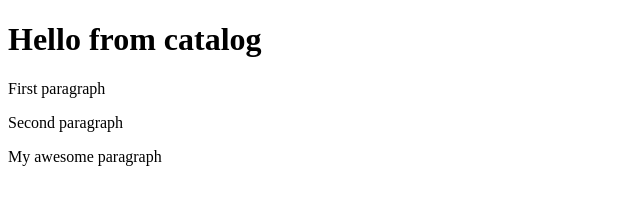
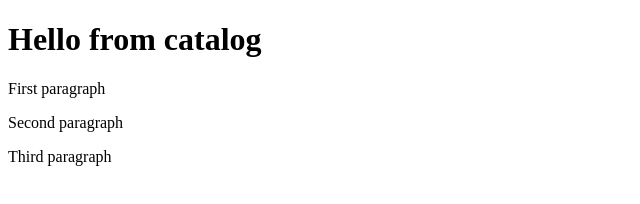
Before and after one commit to MargaritaKh0708/training_u1, a plain HTML site: page cat.html in a window 1280 px wide. Shown: the full height of the page, 0-640 px from the left. Drawn offline with Linux system fonts and the light colour scheme.

Commit message:
cat.html changes

```diff
--- a/cat.html
+++ b/cat.html
@@ -10,6 +10,6 @@
     <h1>Hello from catalog</h1>
     <p>First paragraph</p>
     <p>Second paragraph</p>
-    <p>My awesome paragraph</p>
+    <p>Third paragraph</p>
   </body>
 </html>
```
